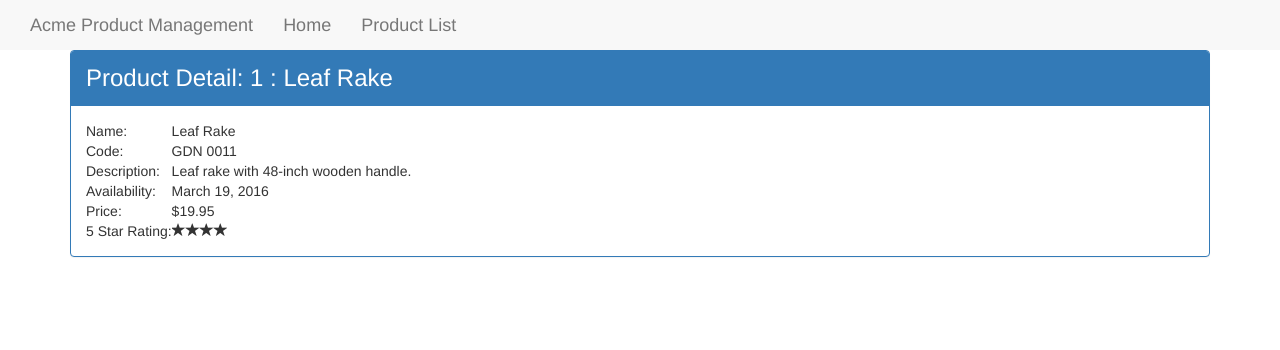
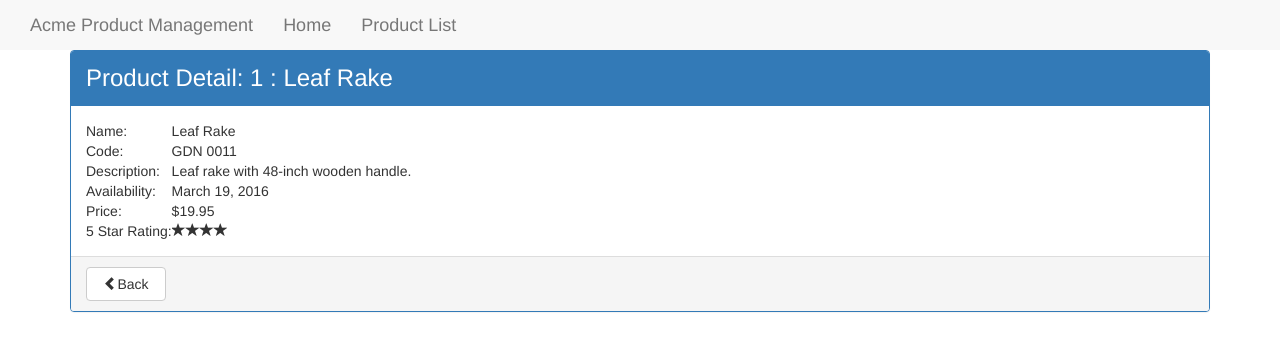
Before and after one commit to dynamicbalaji/Angular-GettingStarted-APM, an Angular app: page /products/1 in a window 1280 px wide. Shown: the top 350 px of the page. Built offline with nearby package versions, Linux system fonts and the light colour scheme.

Commit message:
Activating a route with code

```diff
--- a/src/app/products/product-detail.component.html
+++ b/src/app/products/product-detail.component.html
@@ -42,4 +42,9 @@
       </tr>
     </table>
   </div>
+  <div class="panel-footer">
+    <a class="btn btn-default" (click)='onBack()' style="width:80px">
+      <i class="glyphicon glyphicon-chevron-left"></i>Back
+    </a>
+  </div>
 </div>
--- a/src/app/products/product-detail.component.ts
+++ b/src/app/products/product-detail.component.ts
@@ -1,5 +1,5 @@
 import { Component, OnInit } from '@angular/core';
-import { ActivatedRoute } from '@angular/router';
+import { ActivatedRoute, Router } from '@angular/router';
 
 import { IProduct } from './product';
 
@@ -16,7 +16,8 @@
   pageTitle: string = 'Product Detail';
   product: IProduct;
 
-  constructor(private _route: ActivatedRoute) {
+  constructor(private _route: ActivatedRoute,
+              private _router: Router) {
     /*
       There are 2 different ways to get the parameter from route.
       1. Snapshot - if only need to get the initial value of the parameter
@@ -44,4 +45,9 @@
     };
   }
 
+  //For back button
+  onBack(): void {
+    this._router.navigate(['/products']);
+  }
+
 }
```
